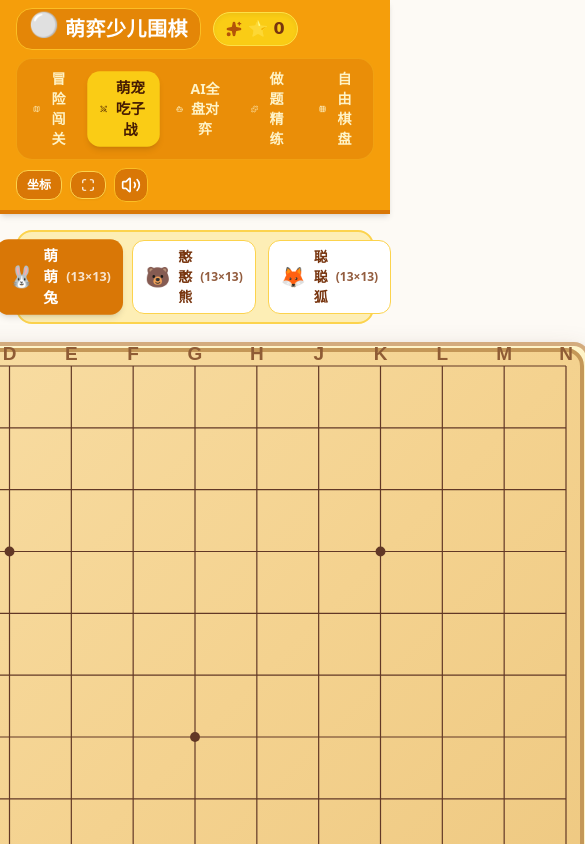
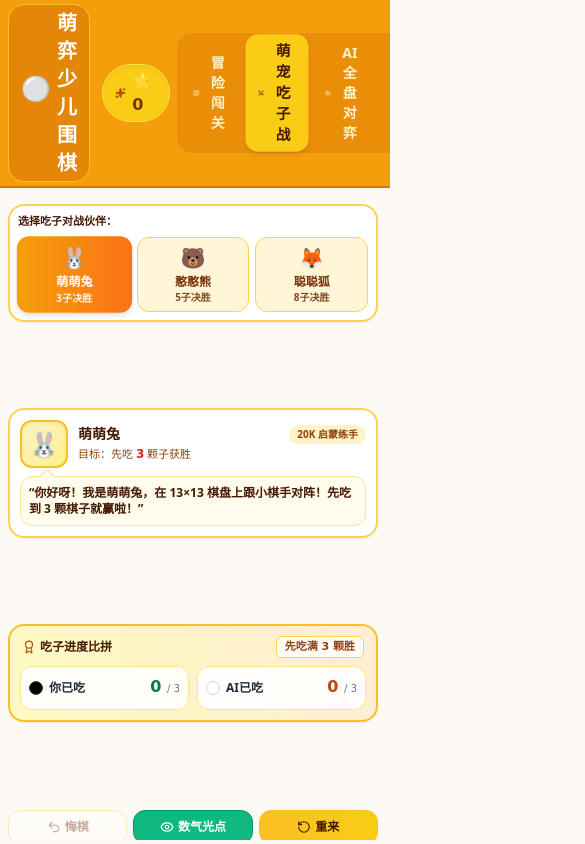
Before and after one commit to ozr2117-design/kid-go-paradise, a React (Vite) app: page / in a window 390 px wide. Both pictures are taken after a click on the button "萌宠吃子战". Shown: the top 844 px of the page, 585 px wide, since content can reach past the window. Built offline with nearby package versions, Linux system fonts and the light colour scheme.

Commit message:
fix(viewport): ensure board fits 100% in tablet screen with two-column layout across all modules

```diff
--- a/src/App.tsx
+++ b/src/App.tsx
@@ -80,7 +80,7 @@ export const App: React.FC = () => {
   };
 
   return (
-    <div className={`bg-[#fdfaf5] flex flex-col select-none ${currentMode === 'sparring' ? 'h-screen max-h-screen overflow-hidden' : 'min-h-screen'}`}>
+    <div className={`bg-[#fdfaf5] flex flex-col select-none ${currentMode !== 'adventure' ? 'h-screen max-h-screen overflow-hidden' : 'min-h-screen'}`}>
       {/* Top Navbar */}
       <KidNavbar
         currentMode={currentMode}
@@ -93,7 +93,7 @@ export const App: React.FC = () => {
       />
 
       {/* Main Content Area */}
-      <main className={`flex-1 flex flex-col items-center justify-start w-full min-h-0 ${currentMode === 'sparring' ? 'p-1 overflow-hidden' : 'py-1 sm:py-2 px-1 sm:px-3'}`}>
+      <main className={`flex-1 flex flex-col items-center justify-start w-full min-h-0 ${currentMode !== 'adventure' ? 'p-1 overflow-hidden' : 'py-1 sm:py-2 px-1 sm:px-3'}`}>
         {currentMode === 'adventure' && (
           <AdventureMap
             unlockedStageId={progress.unlockedStageId}
@@ -133,8 +133,8 @@ export const App: React.FC = () => {
         )}
       </main>
 
-      {/* Footer Encouragement Note */}
-      {currentMode !== 'sparring' && (
+      {/* Footer Encouragement Note (only on adventure map) */}
+      {currentMode === 'adventure' && (
         <footer className="text-center py-2 text-xs font-bold text-amber-800/60 border-t border-amber-200 bg-amber-50/50">
           棋虽小道，品德最尊 · 少儿围棋趣味启蒙乐园
         </footer>
--- a/src/components/CaptureBattleView.tsx
+++ b/src/components/CaptureBattleView.tsx
@@ -129,33 +129,9 @@ export const CaptureBattleView: React.FC<CaptureBattleViewProps> = ({
   };
 
   return (
-    <div className="w-full max-w-4xl mx-auto p-3 sm:p-5 flex flex-col gap-4">
-      {/* Animal Opponents Selector */}
-      <div className="flex justify-center items-center gap-3 bg-amber-200/60 p-2 rounded-2xl border-2 border-amber-300">
-        {ANIMAL_OPPONENTS.map((animal) => {
-          const isSelected = animal.id === selectedAnimal.id;
-          return (
-            <button
-              key={animal.id}
-              onClick={() => initGame(animal)}
-              className={`flex items-center gap-2 px-3 py-1.5 rounded-xl font-bold transition-all ${
-                isSelected
-                  ? 'bg-amber-600 text-white shadow-md scale-105'
-                  : 'bg-white hover:bg-amber-100 text-amber-900 border border-amber-300'
-              }`}
-            >
-              <span className="text-xl">{animal.avatar}</span>
-              <span className="text-sm font-cartoon">{animal.name}</span>
-              <span className="text-xs opacity-80">({animal.boardSize}×{animal.boardSize})</span>
-            </button>
-          );
-        })}
-      </div>
-
-      {/* Main Arena Layout */}
-      <div className="flex flex-col lg:flex-row items-center justify-center gap-6">
-        {/* Canvas Board */}
-        <div className="flex flex-col items-center">
+    <div className="w-full h-full flex flex-col md:flex-row items-stretch justify-between gap-2 p-1 sm:p-2 select-none overflow-hidden">
+      {/* 1. LEFT/CENTER: FULL-HEIGHT GO BOARD (ZERO top/bottom distractions, maximum scaling) */}
+      <div className="flex-1 h-full min-h-0 min-w-0 flex items-center justify-center overflow-hidden">
         <GoBoard
           state={boardState}
           onPlayMove={handlePlayerMove}
@@ -164,107 +140,136 @@ export const CaptureBattleView: React.FC<CaptureBattleViewProps> = ({
           showLibertiesHelper={showLiberties}
           captureTarget={selectedAnimal.captureTarget}
         />
+      </div>
 
-          {/* Arena Control Bar */}
-          <div className="flex items-center gap-3 mt-3">
+      {/* 2. RIGHT SIDEBAR: ANIMAL SELECTOR, DIALOGUE, STATS & ACTIONS */}
+      <div className="w-full md:w-80 lg:w-84 xl:w-88 h-full flex flex-col justify-between gap-2 overflow-y-auto pr-1 shrink-0">
+        {/* Top: Animal Opponents Selector */}
+        <div className="bg-white/95 rounded-2xl p-2 border-2 border-amber-300 shadow-sm flex flex-col gap-1.5 shrink-0">
+          <span className="text-[11px] font-black text-amber-950 font-cartoon">选择吃子对战伙伴：</span>
+          <div className="grid grid-cols-3 gap-1.5">
+            {ANIMAL_OPPONENTS.map((animal) => {
+              const isSelected = animal.id === selectedAnimal.id;
+              return (
+                <button
+                  key={animal.id}
+                  onClick={() => initGame(animal)}
+                  className={`flex flex-col items-center justify-center py-1.5 px-1 rounded-xl font-bold transition-all ${
+                    isSelected
+                      ? 'bg-gradient-to-r from-amber-500 to-orange-500 text-white shadow-md scale-[1.02]'
+                      : 'bg-amber-100/70 hover:bg-amber-200 text-amber-900 border border-amber-300'
+                  }`}
+                >
+                  <span className="text-xl">{animal.avatar}</span>
+                  <span className="text-xs font-cartoon mt-0.5">{animal.name}</span>
+                  <span className="text-[10px] opacity-90">{animal.captureTarget}子决胜</span>
+                </button>
+              );
+            })}
+          </div>
+        </div>
+
+        {/* Middle 1: Opponent Avatar & Live Speech Bubble */}
+        <div className="bg-white/95 rounded-2xl p-2.5 sm:p-3 shadow-sm border-2 border-amber-300 flex flex-col gap-2 shrink-0">
+          <div className="flex items-center gap-2.5">
+            <div className="w-12 h-12 rounded-xl bg-gradient-to-br from-amber-100 to-yellow-200 border-2 border-amber-400 flex items-center justify-center text-2xl shadow-inner shrink-0">
+              {selectedAnimal.avatar}
+            </div>
+            <div className="min-w-0 flex-1">
+              <div className="flex items-center justify-between gap-1">
+                <h3 className="font-black text-amber-950 text-sm font-cartoon truncate">
+                  {selectedAnimal.name}
+                </h3>
+                <span className="text-[10px] font-bold text-amber-800 bg-amber-100 px-2 py-0.5 rounded-full shrink-0">
+                  {selectedAnimal.rank}
+                </span>
+              </div>
+              <p className="text-[11px] text-amber-800 mt-0.5">
+                目标：先吃 <strong className="text-red-600 font-cartoon text-xs">{selectedAnimal.captureTarget}</strong> 颗子获胜
+              </p>
+            </div>
+          </div>
+
+          {/* Dynamic Speech bubble */}
+          <div className="bg-amber-50/90 p-2 sm:p-2.5 rounded-xl border border-amber-200 text-xs font-bold text-amber-950 relative">
+            <div className="absolute -top-1.5 left-5 w-3 h-3 bg-amber-50 border-t border-l border-amber-200 transform rotate-45"></div>
+            {isAiThinking ? (
+              <span className="text-amber-600 flex items-center gap-1.5 animate-pulse">
+                <span>💭 {selectedAnimal.name} 正在认真算气...</span>
+              </span>
+            ) : (
+              <span className="line-clamp-2">“{animalDialogue}”</span>
+            )}
+          </div>
+        </div>
+
+        {/* Middle 2: Capture Duel Scoreboard */}
+        <div className="bg-gradient-to-r from-yellow-100 via-amber-100 to-orange-100 p-2.5 rounded-2xl border-2 border-amber-400 shadow-sm flex flex-col gap-1.5 shrink-0">
+          <div className="flex items-center justify-between text-xs font-black text-amber-950 font-cartoon px-0.5">
+            <span className="flex items-center gap-1">
+              <Award className="w-3.5 h-3.5 text-amber-700" />
+              <span>吃子进度比拼</span>
+            </span>
+            <span className="text-[11px] font-bold text-amber-800 bg-white/80 px-2 py-0.5 rounded-md border border-amber-300">
+              先吃满 {selectedAnimal.captureTarget} 颗胜
+            </span>
+          </div>
+
+          <div className="grid grid-cols-2 gap-2 mt-0.5">
+            {/* Player (Black) */}
+            <div className="bg-white/90 p-2 rounded-xl border border-amber-200 flex items-center justify-between">
+              <div className="flex items-center gap-1.5">
+                <span className="w-3.5 h-3.5 rounded-full bg-black inline-block border border-gray-700 shrink-0" />
+                <span className="text-xs font-bold text-gray-800">你已吃</span>
+              </div>
+              <div className="text-base font-black text-emerald-700 font-cartoon">
+                {boardState.captures.black} <span className="text-[10px] text-gray-500 font-normal">/ {selectedAnimal.captureTarget}</span>
+              </div>
+            </div>
+
+            {/* Opponent (White) */}
+            <div className="bg-white/90 p-2 rounded-xl border border-amber-200 flex items-center justify-between">
+              <div className="flex items-center gap-1.5">
+                <span className="w-3.5 h-3.5 rounded-full bg-white inline-block border border-gray-300 shrink-0" />
+                <span className="text-xs font-bold text-gray-800">AI已吃</span>
+              </div>
+              <div className="text-base font-black text-orange-700 font-cartoon">
+                {boardState.captures.white} <span className="text-[10px] text-gray-500 font-normal">/ {selectedAnimal.captureTarget}</span>
+              </div>
+            </div>
+          </div>
+        </div>
+
+        {/* Bottom: Action Buttons */}
+        <div className="grid grid-cols-3 gap-1.5 shrink-0 pt-0.5">
           <button
             onClick={handleUndo}
             disabled={boardState.moveHistory.length < 2 || isAiThinking}
-              className="flex items-center gap-1.5 px-3 py-2 bg-white hover:bg-gray-50 disabled:opacity-50 text-amber-900 font-bold rounded-xl border border-amber-300 text-sm shadow-sm"
+            className="flex items-center justify-center gap-1 py-2 px-2 bg-white hover:bg-gray-50 disabled:opacity-40 text-amber-900 font-bold rounded-xl border border-amber-300 text-xs shadow-sm transition active:scale-95"
           >
-              <Undo2 className="w-4 h-4" />
+            <Undo2 className="w-3.5 h-3.5" />
             <span>悔棋</span>
           </button>
 
           <button
-              onClick={() => initGame(selectedAnimal)}
-              className="flex items-center gap-1.5 px-3 py-2 bg-white hover:bg-gray-50 text-amber-900 font-bold rounded-xl border border-amber-300 text-sm shadow-sm"
+            onClick={() => setShowLiberties(!showLiberties)}
+            className={`flex items-center justify-center gap-1 py-2 px-2 font-bold rounded-xl border text-xs shadow-sm transition active:scale-95 ${
+              showLiberties
+                ? 'bg-emerald-500 text-white border-emerald-600 shadow'
+                : 'bg-white text-gray-700 border-gray-300 hover:bg-gray-50'
+            }`}
           >
-              <RotateCcw className="w-4 h-4" />
-              <span>重新开始</span>
+            <Eye className="w-3.5 h-3.5" />
+            <span>数气光点</span>
           </button>
 
           <button
-              onClick={() => setShowLiberties(!showLiberties)}
-              className={`flex items-center gap-1.5 px-3 py-2 font-bold rounded-xl border text-sm shadow-sm ${
-                showLiberties
-                  ? 'bg-emerald-500 text-white border-emerald-600'
-                  : 'bg-white text-gray-700 border-gray-300'
-              }`}
+            onClick={() => initGame(selectedAnimal)}
+            className="flex items-center justify-center gap-1 py-2 px-2 bg-gradient-to-r from-amber-400 to-yellow-400 hover:from-amber-500 hover:to-yellow-500 text-amber-950 font-black rounded-xl border border-amber-400 text-xs shadow-sm transition active:scale-95"
           >
-              <Eye className="w-4 h-4" />
-              <span>数气光点</span>
+            <RotateCcw className="w-3.5 h-3.5" />
+            <span>重来</span>
           </button>
-          </div>
-        </div>
-
-        {/* Live Scoreboard & Opponent Speech Card */}
-        <div className="w-full lg:w-80 flex flex-col gap-4">
-          {/* Opponent Avatar & Speech Bubble */}
-          <div className="bg-white rounded-3xl p-4 shadow-md border-3 border-amber-300 flex flex-col gap-3">
-            <div className="flex items-center gap-3">
-              <div className="w-16 h-16 rounded-2xl bg-amber-100 border-2 border-amber-400 flex items-center justify-center text-3xl shadow-inner">
-                {selectedAnimal.avatar}
-              </div>
-              <div>
-                <h3 className="font-black text-amber-950 text-lg font-cartoon">
-                  {selectedAnimal.name}
-                </h3>
-                <span className="text-xs font-bold text-amber-700 bg-amber-100 px-2 py-0.5 rounded-full">
-                  {selectedAnimal.rank}
-                </span>
-                <p className="text-xs text-amber-800 mt-1">
-                  目标：先吃 <strong className="text-red-600 text-sm">{selectedAnimal.captureTarget}</strong> 子获胜
-                </p>
-              </div>
-            </div>
-
-            {/* Speech bubble */}
-            <div className="bg-amber-50 p-3 rounded-2xl border border-amber-200 text-sm font-bold text-amber-900 relative">
-              <div className="absolute -top-2 left-6 w-3 h-3 bg-amber-50 border-t border-l border-amber-200 transform rotate-45"></div>
-              {isAiThinking ? (
-                <span className="text-amber-600 flex items-center gap-2 animate-pulse">
-                  <span>💭 {selectedAnimal.name}正在认真思考中...</span>
-                </span>
-              ) : (
-                <span>“{animalDialogue}”</span>
-              )}
-            </div>
-          </div>
-
-          {/* Capture Scoreboard */}
-          <div className="bg-gradient-to-br from-amber-400 to-orange-400 text-amber-950 rounded-3xl p-4 shadow-md border-3 border-yellow-500">
-            <h4 className="text-center font-black text-base font-cartoon flex items-center justify-center gap-1.5 mb-3">
-              <Award className="w-5 h-5 text-amber-800" />
-              <span>吃子进度比拼</span>
-            </h4>
-
-            <div className="grid grid-cols-2 gap-2 text-center">
-              {/* Player (Black) */}
-              <div className="bg-white/80 p-3 rounded-2xl border border-amber-300">
-                <span className="text-sm font-bold text-gray-800">小棋手 (你)</span>
-                <div className="text-3xl font-black text-emerald-600 my-1 font-cartoon">
-                  {boardState.captures.black}{' '}
-                  <span className="text-sm font-normal text-gray-500">
-                    / {selectedAnimal.captureTarget}
-                  </span>
-                </div>
-                <div className="text-xs font-bold text-gray-600">已吃白子</div>
-              </div>
-
-              {/* Opponent (White) */}
-              <div className="bg-white/80 p-3 rounded-2xl border border-amber-300">
-                <span className="text-sm font-bold text-gray-800">{selectedAnimal.name}</span>
-                <div className="text-3xl font-black text-orange-600 my-1 font-cartoon">
-                  {boardState.captures.white}{' '}
-                  <span className="text-sm font-normal text-gray-500">
-                    / {selectedAnimal.captureTarget}
-                  </span>
-                </div>
-                <div className="text-xs font-bold text-gray-600">已吃黑子</div>
-              </div>
-            </div>
-          </div>
         </div>
       </div>
 
--- a/src/components/GoBoard.tsx
+++ b/src/components/GoBoard.tsx
@@ -38,16 +38,31 @@ export const GoBoard: React.FC<GoBoardProps> = ({
   const particlesRef = useRef<Particle[]>([]);
   const animFrameRef = useRef<number | null>(null);
 
-  // Resize observer to ensure board fits perfectly on all tablets and screens
+  // Resize observer to ensure board fits 100% completely on all tablets and screens without scrolling
   useEffect(() => {
     const updateSize = () => {
       if (containerRef.current) {
         const rect = containerRef.current.getBoundingClientRect();
-        // Fully utilize container width and height
-        const w = rect.width > 20 ? rect.width : window.innerWidth * 0.72;
-        const h = rect.height > 20 ? rect.height : window.innerHeight - 70;
-        const maxSquare = Math.min(w, h) - 6;
-        const clamped = Math.max(260, Math.min(Math.floor(maxSquare), 960));
+        const maxVw = window.innerWidth;
+        const maxVh = window.innerHeight;
+
+        // Container available width & height
+        let w = rect.width > 20 ? rect.width : maxVw * 0.65;
+        let h = rect.height > 20 ? rect.height : maxVh - 60;
+
+        // CRITICAL SAFEGUARD FOR TABLETS:
+        // The board canvas height MUST NOT exceed (viewport height - 64px) to prevent vertical overflow/scrolling
+        const hardMaxH = Math.max(200, maxVh - 64);
+        h = Math.min(h, hardMaxH);
+
+        // Also ensure width leaves room for sidebar in landscape mode
+        if (maxVw >= 768) {
+          const hardMaxW = Math.max(200, maxVw - 320);
+          w = Math.min(w, hardMaxW);
+        }
+
+        const maxSquare = Math.min(w, h) - 10;
+        const clamped = Math.max(240, Math.min(Math.floor(maxSquare), 720));
         setDisplaySize(clamped);
       }
     };
--- a/src/components/KidNavbar.tsx
+++ b/src/components/KidNavbar.tsx
@@ -39,7 +39,7 @@ export const KidNavbar: React.FC<KidNavbarProps> = ({
     }
   };
   return (
-    <header className="w-full bg-amber-500 text-white shadow-md border-b-4 border-amber-600 px-4 py-2 flex flex-wrap items-center justify-between gap-2 select-none">
+    <header className="w-full bg-amber-500 text-white shadow-sm border-b-2 sm:border-b-4 border-amber-600 px-2 sm:px-3 py-1 sm:py-1.5 flex items-center justify-between gap-1.5 select-none shrink-0 overflow-x-auto">
       {/* Brand & Stars */}
       <div className="flex items-center gap-3">
         <div className="flex items-center gap-1.5 bg-amber-600/60 px-3 py-1 rounded-2xl border border-amber-400">
```
Also changed, not shown: src/components/FreePlayView.tsx (+76 -78 lines), src/components/PuzzleView.tsx (+66 -68 lines), 2 other files (tests, documents, lock files or other folders). Lines whose indentation alone changed are shown as unchanged.
